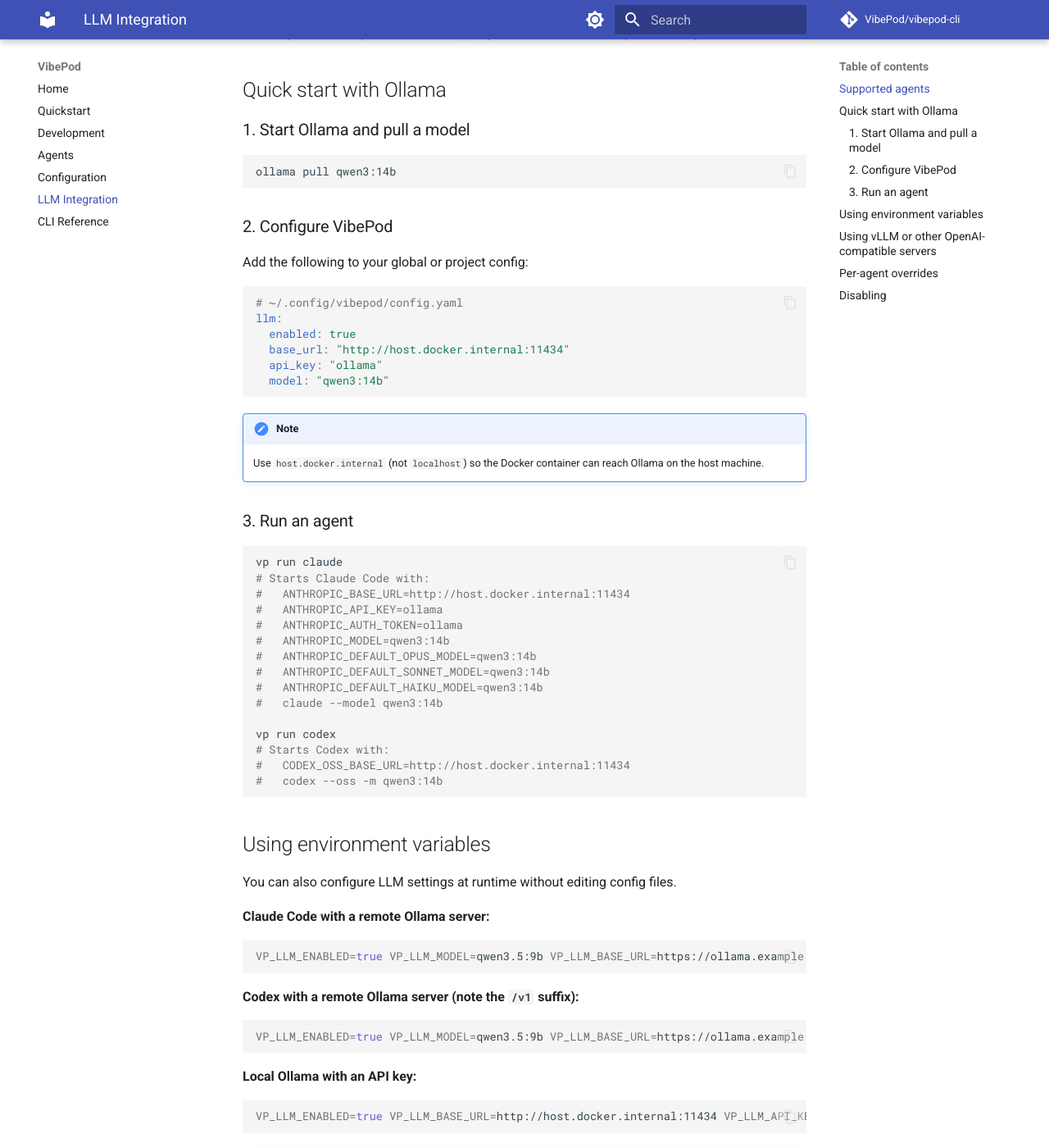
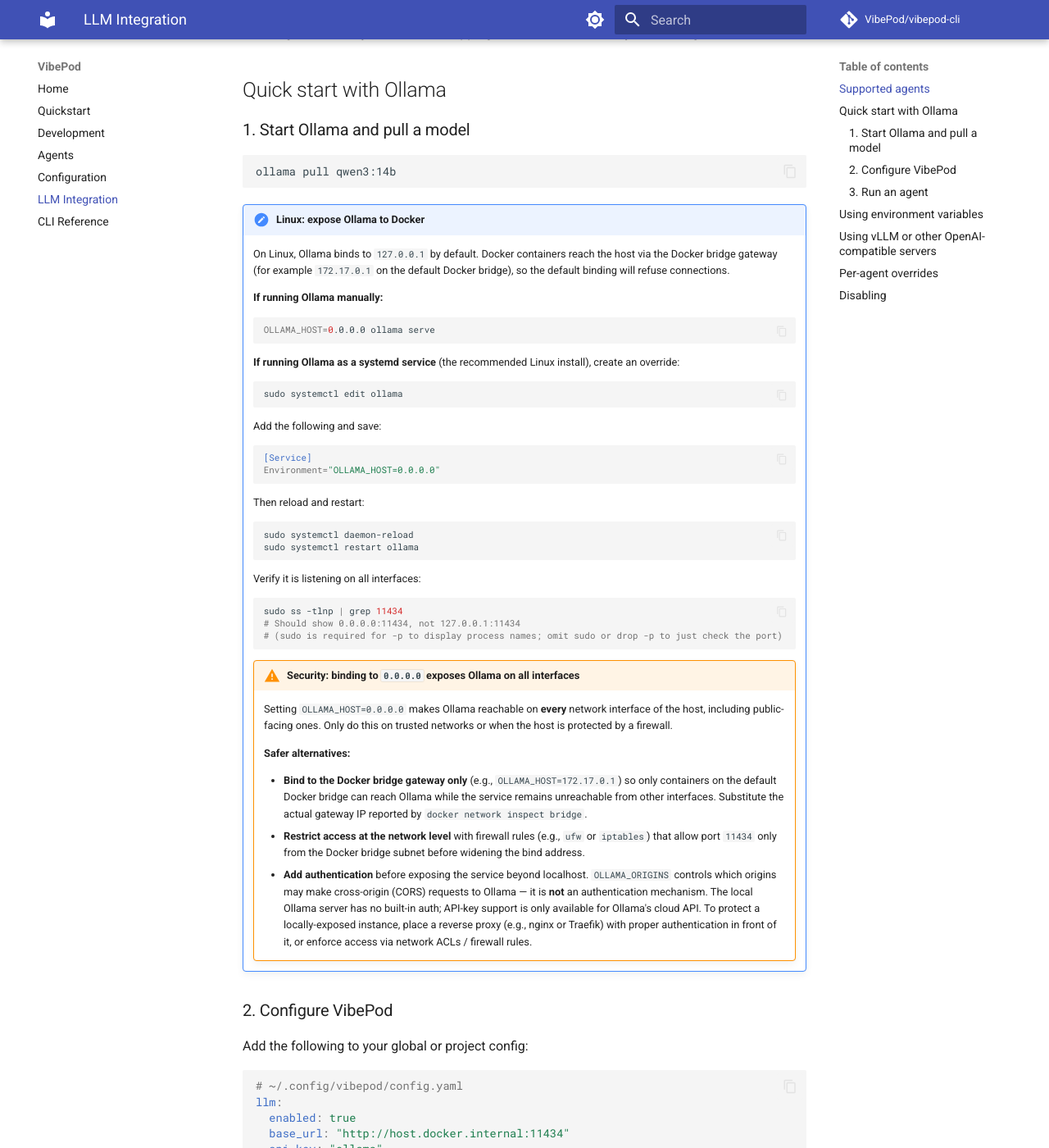
Before and after one commit to VibePod/vibepod-cli, an MkDocs documentation site: the page built from docs/llm.md, in a window 1280 px wide and 1400 px high, scrolled down 613 px. Shown: the whole window at 82% size. Built offline with MkDocs 1.6.1 and Material for MkDocs 9.7.7, drawn with Linux system fonts in a browser that asks for light colours; comment, search, counter and statistics services are not loaded.

Commit message:
Extend ollama connection on linux, extend docs for integration

````diff
--- a/docs/llm.md
+++ b/docs/llm.md
@@ -18,6 +18,66 @@
 ```bash
 ollama pull qwen3:14b
 ```
+
+!!! note "Linux: expose Ollama to Docker"
+    On Linux, Ollama binds to `127.0.0.1` by default. Docker containers reach the host via the Docker bridge gateway (for example `172.17.0.1` on the default Docker bridge), so the default binding will refuse connections.
+
+    **If running Ollama manually:**
+
+    ```bash
+    OLLAMA_HOST=0.0.0.0 ollama serve
+    ```
+
+    **If running Ollama as a systemd service** (the recommended Linux install), create an override:
+
+    ```bash
+    sudo systemctl edit ollama
+    ```
+
+    Add the following and save:
+
+    ```ini
+    [Service]
+    Environment="OLLAMA_HOST=0.0.0.0"
+    ```
+
+    Then reload and restart:
+
+    ```bash
+    sudo systemctl daemon-reload
+    sudo systemctl restart ollama
+    ```
+
+    Verify it is listening on all interfaces:
+
+    ```bash
+    sudo ss -tlnp | grep 11434
+    # Should show 0.0.0.0:11434, not 127.0.0.1:11434
+    # (sudo is required for -p to display process names; omit sudo or drop -p to just check the port)
+    ```
+
+    !!! warning "Security: binding to `0.0.0.0` exposes Ollama on all interfaces"
+        Setting `OLLAMA_HOST=0.0.0.0` makes Ollama reachable on **every** network
+        interface of the host, including public-facing ones. Only do this on trusted
+        networks or when the host is protected by a firewall.
+
+        **Safer alternatives:**
+
+        - **Bind to the Docker bridge gateway only** (e.g., `OLLAMA_HOST=172.17.0.1`)
+          so only containers on the default Docker bridge can reach Ollama while the
+          service remains unreachable from other interfaces. Substitute the actual
+          gateway IP reported by `docker network inspect bridge`.
+        - **Restrict access at the network level** with firewall rules (e.g.,
+          `ufw` or `iptables`) that allow port `11434` only from the Docker bridge
+          subnet before widening the bind address.
+        - **Add authentication** before exposing the service beyond localhost.
+          `OLLAMA_ORIGINS` controls which origins may make cross-origin (CORS)
+          requests to Ollama — it is **not** an authentication mechanism. The
+          local Ollama server has no built-in auth; API-key support is only
+          available for Ollama's cloud API. To protect a locally-exposed
+          instance, place a reverse proxy (e.g., nginx or Traefik) with proper
+          authentication in front of it, or enforce access via network ACLs /
+          firewall rules.
 
 ### 2. Configure VibePod
 
````
Also changed, not shown: 2 other files.
